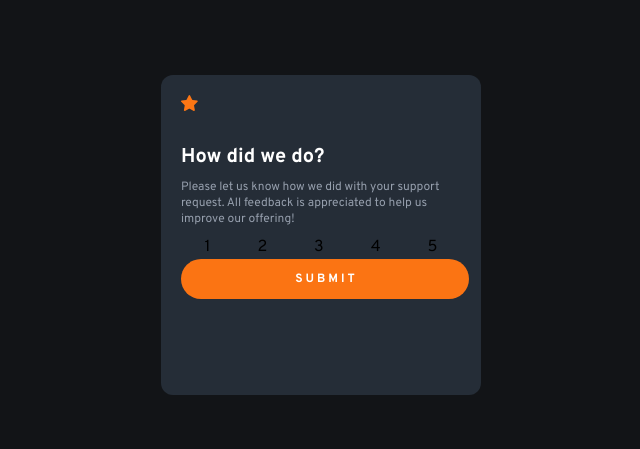
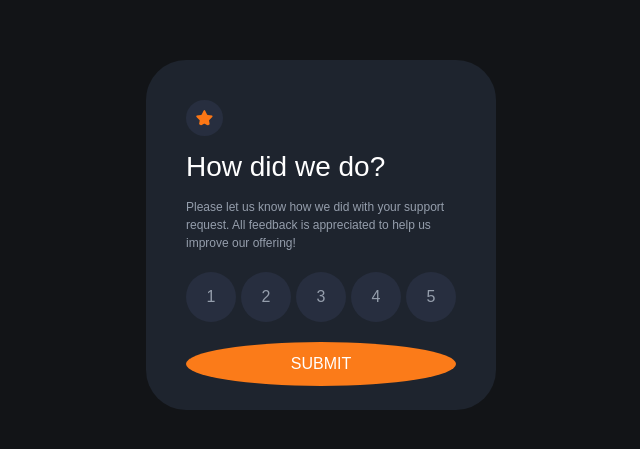
Before and after one commit to MattSigouin/RatingComponent, a React (Create React App) app: page / in a window 1280 px wide. Shown: the part 165-614 px from the top of the page, without its empty margins (319-959 px from the left). Built offline with nearby package versions, Linux system fonts and the light colour scheme.

Commit message:
Finished 85% of styling. Added State for rating buttons.

```diff
--- a/src/components/Rating.module.css
+++ b/src/components/Rating.module.css
@@ -1,29 +1,70 @@
+.card {
+    background: #1e242e;
+    padding: 40px;
+    border-radius: 40px;
+    width: 350px;
+    height: 350px;
+    text-align: left
+}
+
 .star {
-
+    background: #272e3f;
+    border-radius: 100%;
+    padding: 10px;
 }
 
 .header {
-
+    display: flex;
+    font-size: 28px;
+    color: white;
+    font: bold;
+    padding-top: 10px;
+    padding-bottom: 10px;
 }
 
 .description {
-
+    color: #959eac;
+    font-size: 12px;
+    padding-bottom: 20px;
 }
 
 .group {
     display: flex;
-    justify-content: space-around;
-
+    justify-content: space-between;
+    margin-bottom: 20px;
 }
 
 .rating {
-
+    background: #272e3f;
+    border-radius: 100%;
+    width: 50px;
+    height: 50px;
+    color: #959eac;
 }
 
 .rating:hover {
-    background: #7d8796
+    background: #7d8796;
+    color: white;
 }
 
 .rating:focus {
-    background: #fb7b19
+    background: #fb7b19;
+    color: white;
 }
+
+.submit {
+    background-color: #fb7b19;
+    color: white;
+    font: bold;
+    padding: 10px;
+    width: 100%;
+    border-radius: 50%;
+}
+
+.submit:hover {
+    background-color: white;
+    color: #fb7b19;
+    padding-bottom: 30px;
+    width: 100%;
+    border-radius: 50%;
+}
--- a/src/components/Rating.tsx
+++ b/src/components/Rating.tsx
@@ -1,35 +1,47 @@
 import styles from './Rating.module.css'
+import {useState} from 'react'
 
 export function Rating(){
+    const [selectedRating, setSelectedRating] = useState<number>()
+
+    function handleRatingClicked(rating: number) {
+        setSelectedRating(rating)
+    }
+
+
 
 return <div>
-<head>
-<link href="https://fonts.googleapis.com/css2?family=Overpass:wght@400;700&display=swap" rel="stylesheet" />
-</head>
 
 <main className="flex min-h-screen bg-very-dark-blue items-center flex-col justify-center font-overpass">
-<div className="bg-dark-blue rounded-xl w-80 h-80 p-5">
+<div className={styles.card}>
 
-    <img className="fixed" src="/icon-star.svg" alt=""></img>
+    <img className={styles.star} src="/icon-star.svg" alt=""></img>
 
-  <h1 className="flex pt-12 text-white text-xl font-bold ">How did we do?</h1>
-  <p className="text-light-grey text-xs py-2 "> Please let us know how we did with your support request. All feedback is appreciated to help us improve our offering!</p>
-<form>
+  <h1 className={styles.header}>
+    How did we do?
+    </h1>
 
-{/* Need to make css file - Rating for buttons */}
+  <p className={styles.description}>
+     Please let us know how we did with your support request.
+    All feedback is appreciated to help us improve our offering!
+  </p>
+
+{selectedRating}
+
 <div className={styles.group}>
-  <button >1</button>
-  <button >2</button>
-  <button >3</button>
-  <button >4</button>
-  <button >5</button>
-  </div>
+    {[1,2,3,4,5].map((rating) =>(
+        <button
+    onClick={() => handleRatingClicked(rating)}
+    className={styles.rating}>
+        {rating}</button>
+    ))}
+</div>
 
 
-  <div>
-  <button className="bg-orange rounded-full text-white py-3 w-72 text-xs font-bold">S U B M I T</button>
-  </div>
-  </form>
+<div>
+  <button className={styles.submit}>SUBMIT</button>
+</div>
+
 
 </div>
 
```
